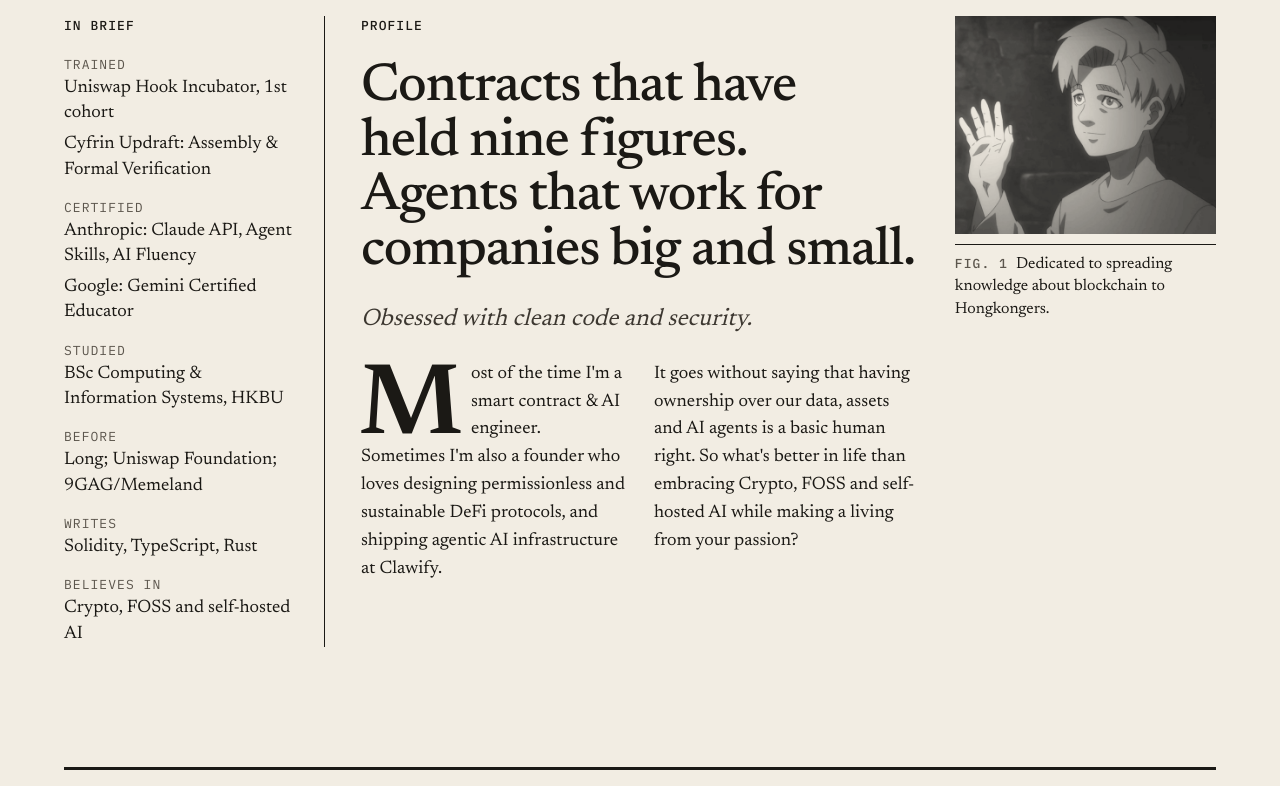
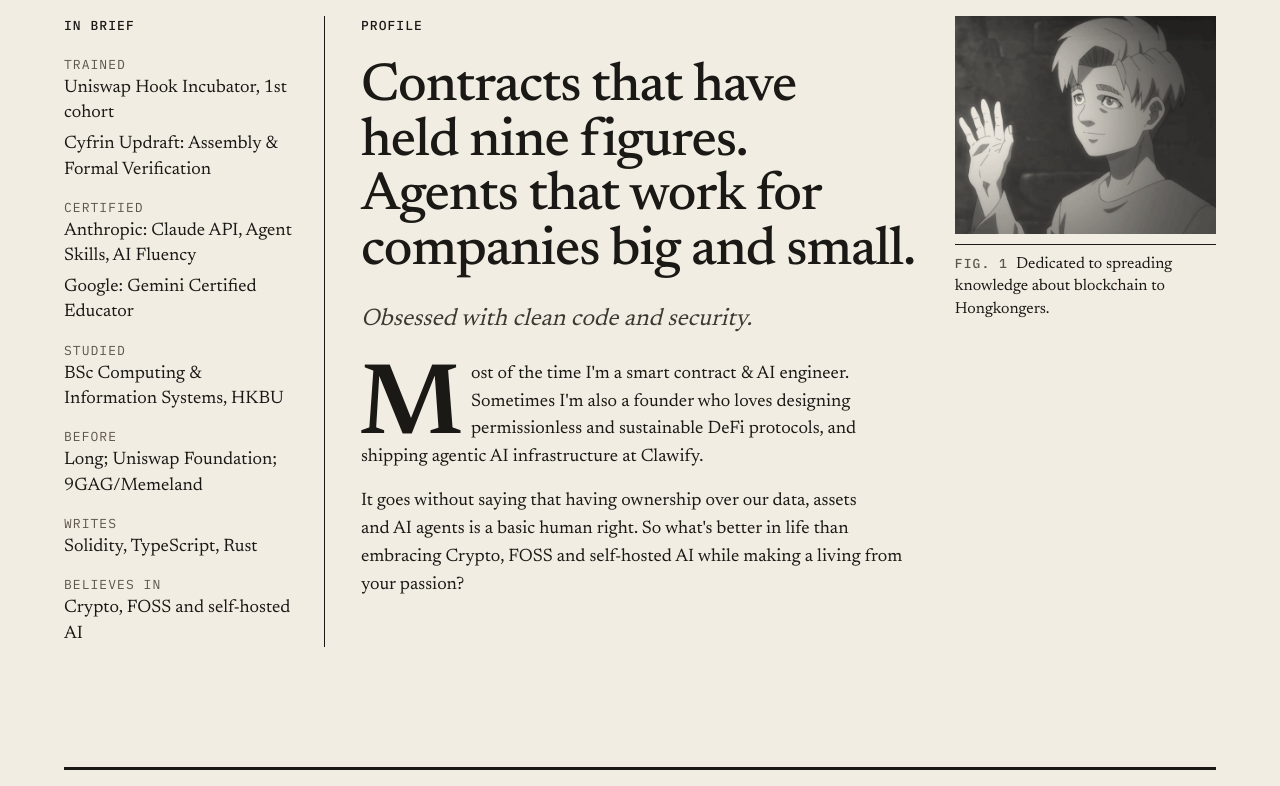
Before and after one commit to 0xdevant/0xdevant.github.io, a Next.js app: page / in a window 1280 px wide. Shown: the part 466-1252 px from the top of the page. Built offline with nearby package versions, Linux system fonts and the light colour scheme.

Commit message:
style(home): keep the profile in a single column on wide screens

```diff
--- a/src/app/page.module.css
+++ b/src/app/page.module.css
@@ -1212,13 +1212,3 @@
     letter-spacing: 0.08em;
   }
 }
-
-/* Wide desktop: the profile splits into two columns, as in print. */
-
-@media (min-width: 1280px) {
-  .columns {
-    display: grid;
-    grid-template-columns: repeat(2, minmax(0, 1fr));
-    gap: 28px;
-  }
-}
```
